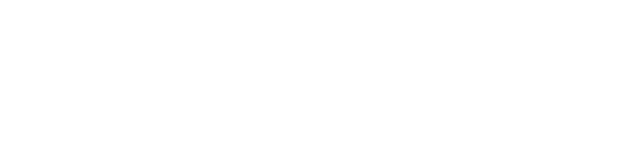
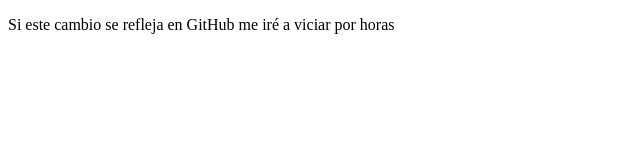
Before and after one commit to RocinanteDev/proyectoDemoCursoPrework, a plain HTML site: page index.html in a window 1280 px wide. Shown: the whole page, without its empty margins (0-640 px from the left). Drawn offline with Linux system fonts and the light colour scheme.

Commit message:
Cambios para confirmar vinculación de vscode con github

```diff
--- a/index.html
+++ b/index.html
@@ -6,6 +6,6 @@
     <title>Hola Mundo</title>
 </head>
 <body>
-
+    <p>Si este cambio se refleja en GitHub me iré a viciar por horas</p>
 </body>
 </html>
```
